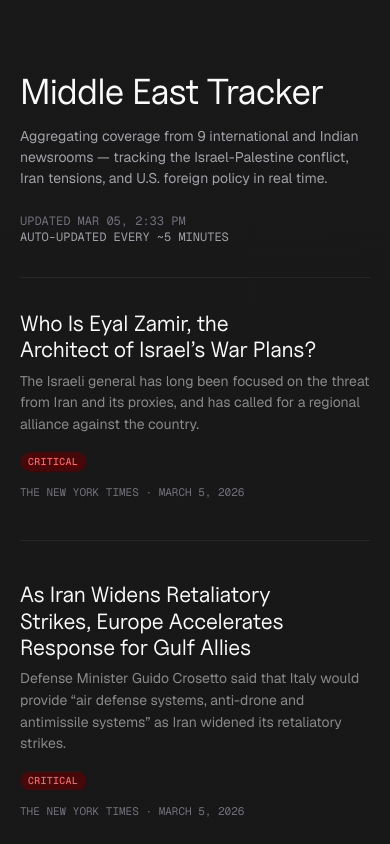
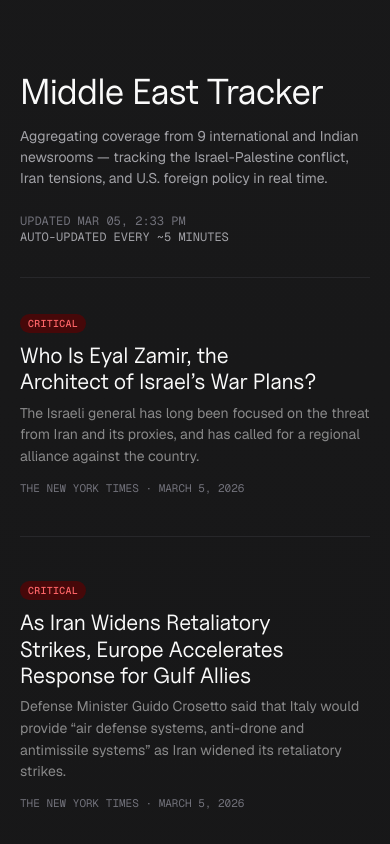
Before and after one commit to abhilashbaishya/middle-east-tracker, a Next.js app: page / in a window 390 px wide. Shown: the top 844 px of the page. Built offline with nearby package versions, Linux system fonts and the light colour scheme.

Commit message:
Add scroll reveal animation and move tag above title on mobile
- Intersection Observer fade-up animation on article rows
- Tag pill appears above title on mobile, below description on desktop

Co-Authored-By: Claude Sonnet 4.6 <noreply@anthropic.com>

```diff
--- a/src/app/globals.css
+++ b/src/app/globals.css
@@ -46,18 +46,13 @@ body {
   background: transparent;
 }
 
-@keyframes card-enter {
-  from {
-    opacity: 0;
-    transform: translateY(6px);
-  }
-
-  to {
-    opacity: 1;
-    transform: translateY(0);
-  }
+.card-enter {
+  opacity: 0;
+  transform: translateY(16px);
+  transition: opacity 0.5s ease-out, transform 0.5s ease-out;
 }
 
-.card-enter {
-  animation: card-enter 220ms ease-out both;
+.card-enter.is-visible {
+  opacity: 1;
+  transform: translateY(0);
 }
--- a/src/components/news-dashboard.tsx
+++ b/src/components/news-dashboard.tsx
@@ -1,6 +1,6 @@
 "use client";
 
-import { useCallback, useEffect, useState } from "react";
+import { useCallback, useEffect, useRef, useState } from "react";
 
 import type { ArticleTag, NewsArticle, NewsResponse } from "@/lib/news";
 
@@ -64,10 +64,32 @@ function TagPill({ tag }: { tag: ArticleTag }) {
   );
 }
 
+function useScrollReveal() {
+  const ref = useRef<HTMLElement>(null);
+  useEffect(() => {
+    const el = ref.current;
+    if (!el) return;
+    const observer = new IntersectionObserver(
+      ([entry]) => {
+        if (entry.isIntersecting) {
+          el.classList.add("is-visible");
+          observer.unobserve(el);
+        }
+      },
+      { threshold: 0.1 },
+    );
+    observer.observe(el);
+    return () => observer.disconnect();
+  }, []);
+  return ref;
+}
+
 function NewsRow({ article }: { article: NewsArticle }) {
+  const ref = useScrollReveal();
   return (
-    <article className="card-enter grid items-start gap-3 pt-10 pb-10 first:pt-0 lg:grid-cols-[1fr_16ch] lg:gap-6">
+    <article ref={ref} className="card-enter grid items-start gap-3 pt-10 pb-10 first:pt-0 lg:grid-cols-[1fr_16ch] lg:gap-6">
       <div>
+        {article.tag && <div className="mb-2 lg:hidden"><TagPill tag={article.tag} /></div>}
         <h2 className="font-display text-[22px] leading-[1.2] tracking-[-0.01em] text-[var(--headline)] sm:text-[26px] lg:text-[32px] lg:leading-[1.16] [text-wrap:balance]">
           <a
             href={article.url}
@@ -81,7 +103,7 @@ function NewsRow({ article }: { article: NewsArticle }) {
         <p className="mt-2 max-w-2xl font-sans text-[14px] leading-[1.55] text-[var(--description)] sm:text-[15px] lg:text-[16px]">
           {article.description || "Open the story for full details."}
         </p>
-        {article.tag && <div className="mt-3"><TagPill tag={article.tag} /></div>}
+        {article.tag && <div className="mt-3 hidden lg:block"><TagPill tag={article.tag} /></div>}
       </div>
 
       <div className="flex gap-2 font-mono text-[11px] uppercase text-[var(--muted)] sm:text-[12px] lg:flex-col lg:items-end lg:justify-between lg:gap-0 lg:self-stretch lg:text-[14px]">
```
